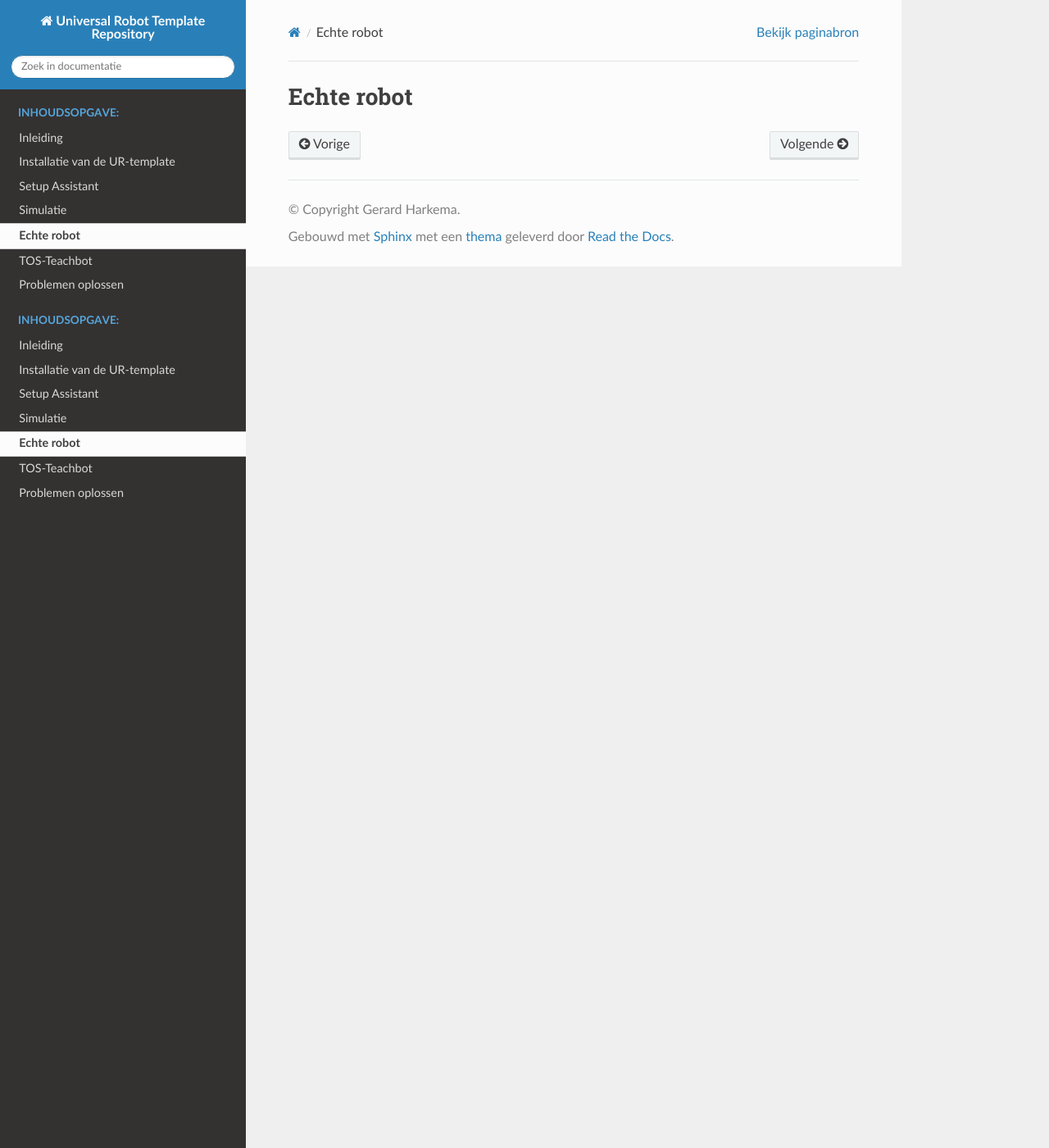
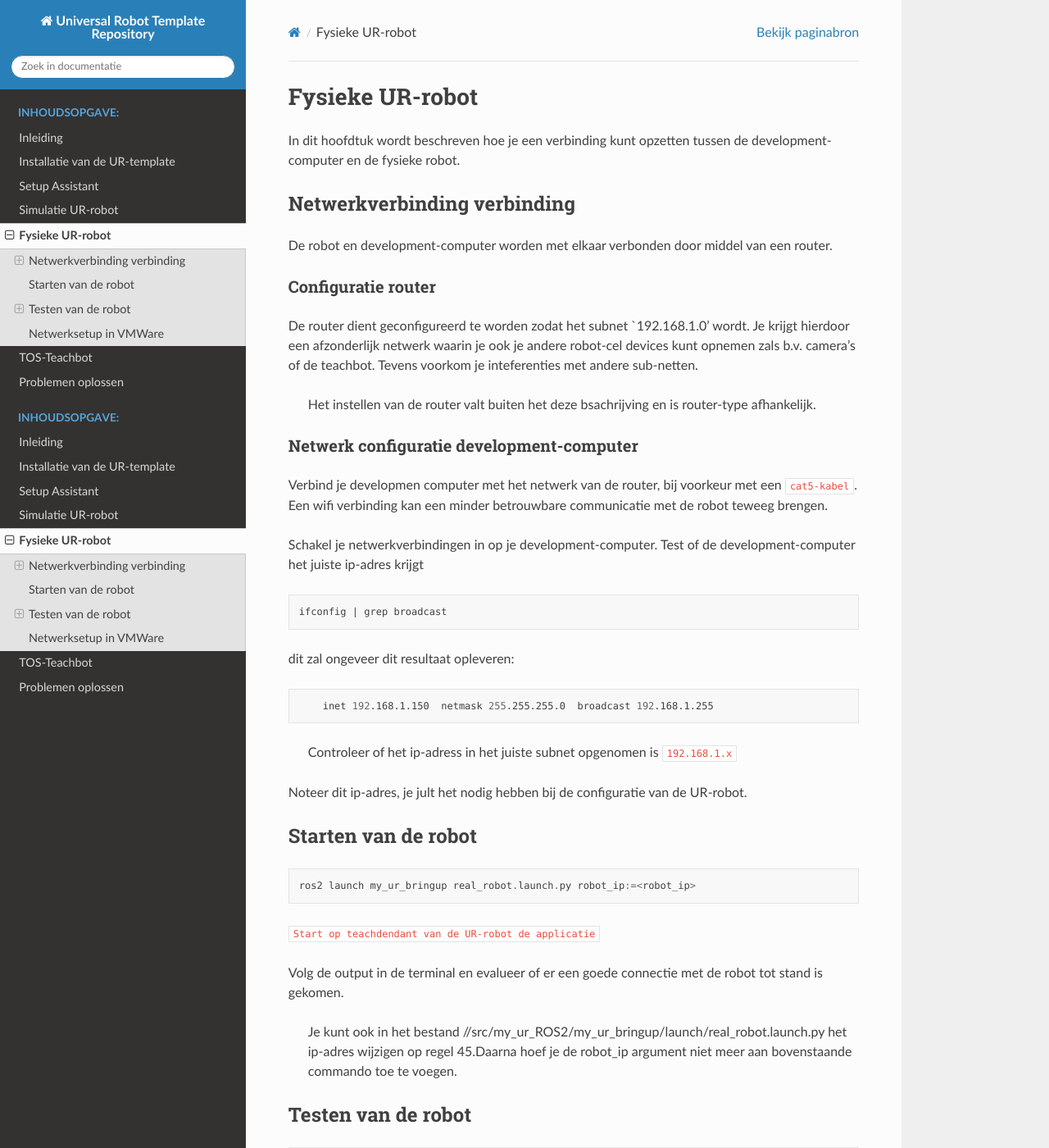
Before and after one commit to Christophe454/Eye_in_hand_Periode2.4_C2, a Sphinx documentation site: the page built from documentation/documentation/real_robot.md, in a window 1280 px wide and 1400 px high. Shown: the whole window at 82% size. Built offline with Sphinx 7.4.7 and the Read the Docs theme 3.1.0, drawn with Linux system fonts in a browser that asks for light colours; pages that are not in the unit, such as notebooks, are missing from menus; some of the changed text lies outside the part shown.

Commit message:
20260110

````diff
--- a/documentation/documentation/real_robot.md
+++ b/documentation/documentation/real_robot.md
@@ -1 +1,52 @@
-# Echte robot
+# Fysieke UR-robot
+
+In dit hoofdtuk wordt beschreven hoe je een verbinding kunt opzetten tussen de development-computer en de fysieke robot.
+
+## Netwerkverbinding verbinding
+De robot en development-computer worden met elkaar verbonden door middel van een router.
+
+### Configuratie router
+De router dient geconfigureerd te worden zodat het subnet `192.168.1.0' wordt. Je krijgt hierdoor een afzonderlijk netwerk waarin je ook je andere robot-cel devices kunt opnemen zals b.v. camera's of de teachbot. Tevens voorkom je inteferenties met andere sub-netten.
+>Het instellen van de router valt buiten het deze bsachrijving en is router-type afhankelijk.
+
+### Netwerk configuratie development-computer
+Verbind je developmen computer met het netwerk van de router, bij voorkeur met een `cat5-kabel`. Een wifi verbinding kan een minder betrouwbare communicatie met de robot teweeg brengen.
+
+Schakel je netwerkverbindingen in op je development-computer.
+Test of de development-computer het juiste ip-adres krijgt
+
+```bash
+ifconfig | grep broadcast
+```
+dit zal ongeveer dit resultaat opleveren:
+```bash
+    inet 192.168.1.150  netmask 255.255.255.0  broadcast 192.168.1.255
+```
+
+
+>Controleer of het ip-adress in het juiste subnet opgenomen is `192.168.1.x`
+
+Noteer dit ip-adres, je jult het nodig hebben bij de configuratie van de UR-robot.
+
+## Starten van de robot
+```
+ros2 launch my_ur_bringup real_robot.launch.py robot_ip:=<robot_ip>
+```
+
+`Start op teachdendant van de UR-robot de applicatie`
+
+Volg de output in de terminal en evalueer of er een goede connectie met de robot tot stand is gekomen.
+
+>Je kunt ook in het bestand /<workspace>/src/my_ur_ROS2/my_ur_bringup/launch/real_robot.launch.py het ip-adres wijzigen op regel 45.Daarna hoef je de robot_ip argument niet meer aan bovenstaande commando toe te voegen.
+
+## Testen van de robot
+```
+ros2 launch my_ur_bringup movegroup.launch.py
+```
+
+
+### Netwerk configuratie UR-robot
+
+
+
+## Netwerksetup in VMWare
--- a/documentation/documentation/simulation.md
+++ b/documentation/documentation/simulation.md
@@ -1 +1 @@
-# Simulatie
+# Simulatie UR-robot
````
Also changed, not shown: documentation/documentation/install.md (+18 -5 lines).
